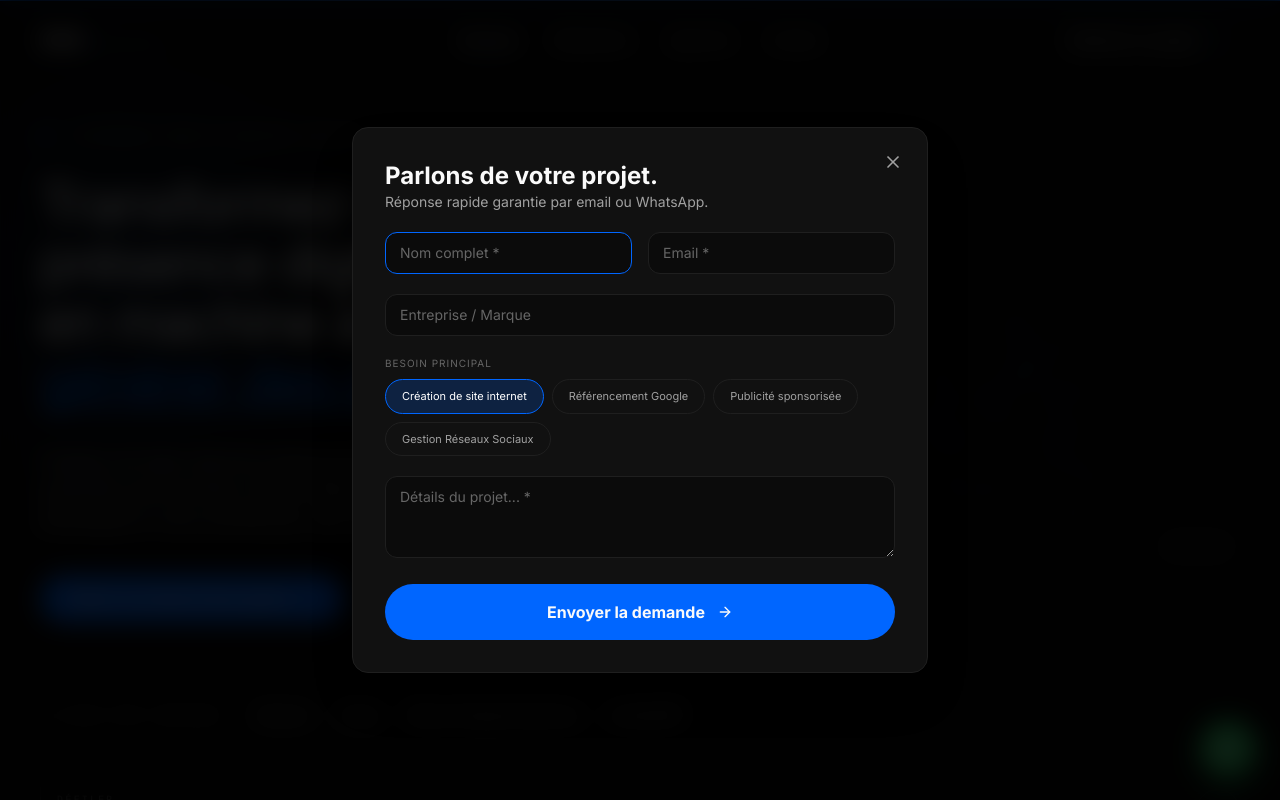
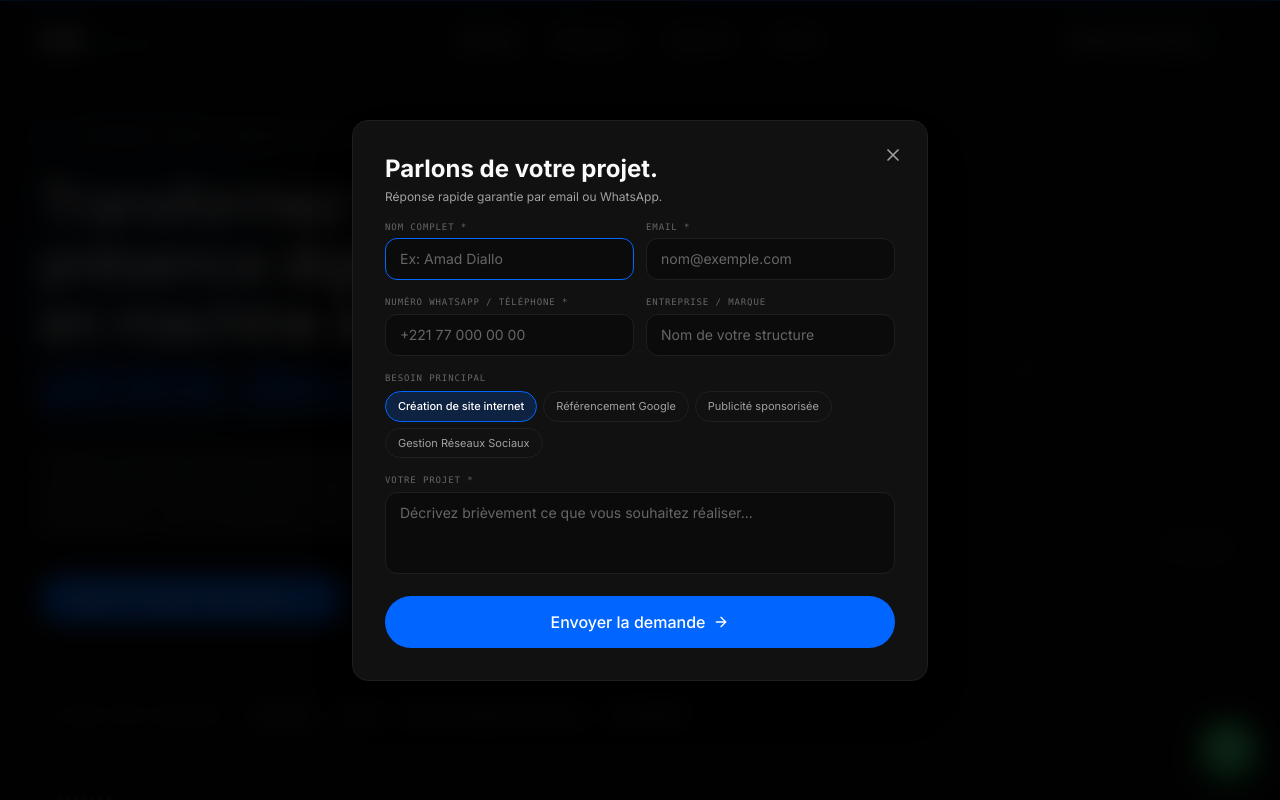
Before and after one commit to tchindagabriel59-arch/dsm-digital-portfolio, a Next.js app: page / in a window 1280 px wide. Both pictures are taken after a click on the button "Obtenir une étude & devis gratuit". Shown: the top 800 px of the page. Built offline with nearby package versions, Linux system fonts and the light colour scheme.

Commit message:
Update ContactDialog.tsx
ajoute

```diff
--- a/src/components/contact/ContactDialog.tsx
+++ b/src/components/contact/ContactDialog.tsx
@@ -15,7 +15,7 @@ const SERVICES = [
   "Gestion Réseaux Sociaux",
 ] as const;
 
-// 🔑 COLLE TA CLÉ ICI (Cherche-la dans "Form Setup" sur Web3Forms)
+// 🔑 COLLE TA CLÉ PUBLIQUE WEB3FORMS ICI
 const WEB3FORMS_KEY = "5f9ecc46-a532-4735-af2d-a4cbbe0e2062";
 
 const FIELD =
@@ -41,40 +41,51 @@ export default function ContactDialog({ open, onClose }: Props) {
 
     const name = data.get("name") as string;
     const email = data.get("email") as string;
+    const phone = data.get("phone") as string;
     const company = (data.get("company") as string) || "Non renseignée";
     const message = data.get("message") as string;
 
     try {
-      // 1. Sauvegarde BDD + Meta CAPI (Server)
+      // 1. Sauvegarde BDD PostgreSQL + Meta CAPI (Server-Side)
       fetch("/api/leads", {
         method: "POST",
         headers: { "Content-Type": "application/json" },
-        body: JSON.stringify({ name, email, company, message, service }),
-      });
+        body: JSON.stringify({
+          name,
+          email,
+          phone,
+          company,
+          message,
+          service,
+          budget: "Sur devis",
+        }),
+      }).catch((err) => console.log("Note API Server:", err));
 
-      // 2. Envoi Email via Web3Forms (Client-Side)
-      const response = await fetch("https://api.web3forms.com/submit", {
+      // 2. Envoi Email Direct Gmail via Web3Forms avec Numéro WhatsApp
+      if (WEB3FORMS_KEY && WEB3FORMS_KEY !== "5f9ecc46-a532-4735-af2d-a4cbbe0e2062") {
+        await fetch("https://api.web3forms.com/submit", {
           method: "POST",
-        headers: { "Content-Type": "application/json", "Accept": "application/json" },
+          headers: {
+            "Content-Type": "application/json",
+            Accept: "application/json",
+          },
           body: JSON.stringify({
             access_key: WEB3FORMS_KEY,
+            subject: `🔥 Nouveau prospect DSM Digital : ${name}`,
+            from_name: "DSM Digital Portfolio",
             name: name,
             email: email,
-          subject: `🔥 Nouveau prospect : ${name}`,
-          message: `Nom: ${name}\nEmail: ${email}\nEntreprise: ${company}\nService: ${service}\nMessage: ${message}`,
+            whatsapp: phone,
+            entreprise: company,
+            service_demande: service,
+            message: `Nom complet : ${name}\nEmail : ${email}\nTéléphone / WhatsApp : ${phone}\nEntreprise : ${company}\nService : ${service}\n\nProjet :\n${message}`,
           }),
         });
+      }
 
-      const result = await response.json();
-      if (result.success) {
+      form.reset();
       setStatus("done");
-        form.reset();
-      } else {
-        console.error("Erreur Web3Forms:", result);
-        setStatus("done"); // On affiche quand même "Succès" au client
-      }
-    } catch (e) {
-      console.error("Erreur envoi:", e);
+    } catch {
       setStatus("done");
     }
   }
@@ -94,9 +105,12 @@ export default function ContactDialog({ open, onClose }: Props) {
           <motion.div
             initial={{ y: 40, opacity: 0 }}
             animate={{ y: 0, opacity: 1 }}
-            className="relative z-10 w-full max-w-xl overflow-y-auto rounded-2xl border border-line bg-[#111111] p-5 sm:p-8 text-bone shadow-2xl"
+            className="relative z-10 w-full max-w-xl overflow-y-auto max-h-[90vh] rounded-2xl border border-line bg-[#111111] p-5 sm:p-8 text-bone shadow-2xl touch-pan-y"
           >
-            <button onClick={onClose} className="absolute top-4 right-4 p-2 text-ash hover:text-white">
+            <button
+              onClick={onClose}
+              className="absolute top-4 right-4 p-2 text-ash hover:text-white"
+            >
               <X className="h-5 w-5" />
             </button>
 
@@ -106,37 +120,126 @@ export default function ContactDialog({ open, onClose }: Props) {
                   <Check className="h-8 w-8 text-accent" />
                 </div>
                 <h3 className="mt-6 text-2xl font-bold">Demande envoyée !</h3>
-                <p className="mt-2 text-ash">Nous vous répondrons sous 24 heures.</p>
-                <button onClick={onClose} className="mt-8 bg-accent px-8 py-2.5 rounded-full text-sm">Retour</button>
+                <p className="mt-2 text-ash">
+                  Merci. Un expert de DSM Digital vous recontactera sous 24h par email ou WhatsApp.
+                </p>
+                <button
+                  onClick={onClose}
+                  className="mt-8 bg-accent px-8 py-2.5 rounded-full text-sm font-medium text-white"
+                >
+                  Retour au site
+                </button>
               </div>
             ) : (
-              <form onSubmit={handleSubmit} className="space-y-5">
+              <form onSubmit={handleSubmit} className="space-y-4">
                 <div>
                   <h3 className="text-2xl font-bold">Parlons de votre projet.</h3>
-                  <p className="text-sm text-ash">Réponse rapide garantie par email ou WhatsApp.</p>
+                  <p className="text-xs text-ash mt-1">
+                    Réponse rapide garantie par email ou WhatsApp.
+                  </p>
                 </div>
 
-                <div className="grid gap-4 sm:grid-cols-2">
-                  <input ref={firstFieldRef} name="name" required placeholder="Nom complet *" className={FIELD} />
-                  <input name="email" type="email" required placeholder="Email *" className={FIELD} />
+                <div className="grid gap-3 sm:grid-cols-2">
+                  <div>
+                    <label className="block text-[9px] font-mono tracking-widest text-ash-dim uppercase mb-1">
+                      Nom complet *
+                    </label>
+                    <input
+                      ref={firstFieldRef}
+                      name="name"
+                      required
+                      placeholder="Ex: Amad Diallo"
+                      className={FIELD}
+                    />
                   </div>
-                <input name="company" placeholder="Entreprise / Marque" className={FIELD} />
+                  <div>
+                    <label className="block text-[9px] font-mono tracking-widest text-ash-dim uppercase mb-1">
+                      Email *
+                    </label>
+                    <input
+                      name="email"
+                      type="email"
+                      required
+                      placeholder="nom@exemple.com"
+                      className={FIELD}
+                    />
+                  </div>
+                </div>
+
+                <div className="grid gap-3 sm:grid-cols-2">
+                  <div>
+                    <label className="block text-[9px] font-mono tracking-widest text-ash-dim uppercase mb-1">
+                      Numéro WhatsApp / Téléphone *
+                    </label>
+                    <input
+                      name="phone"
+                      type="tel"
+                      required
+                      placeholder="+221 77 000 00 00"
+                      className={FIELD}
+                    />
+                  </div>
+                  <div>
+                    <label className="block text-[9px] font-mono tracking-widest text-ash-dim uppercase mb-1">
+                      Entreprise / Marque
+                    </label>
+                    <input
+                      name="company"
+                      placeholder="Nom de votre structure"
+                      className={FIELD}
+                    />
+                  </div>
+                </div>
 
                 <div>
-                  <p className="text-[10px] text-ash-dim uppercase tracking-widest mb-2">Besoin principal</p>
-                  <div className="flex flex-wrap gap-2">
+                  <label className="block text-[9px] font-mono tracking-widest text-ash-dim uppercase mb-1.5">
+                    Besoin principal
+                  </label>
+                  <div className="flex flex-wrap gap-1.5">
                     {SERVICES.map((s) => (
-                      <button key={s} type="button" onClick={() => setService(s)} className={cn("px-4 py-2 rounded-full border text-[11px] transition-all", service === s ? "border-accent bg-accent/20 text-white" : "border-line text-ash")}>
+                      <button
+                        key={s}
+                        type="button"
+                        onClick={() => setService(s)}
+                        className={cn(
+                          "px-3 py-1.5 rounded-full border text-[11px] transition-all",
+                          service === s
+                            ? "border-accent bg-accent/20 text-white font-medium"
+                            : "border-line text-ash hover:border-line-strong"
+                        )}
+                      >
                         {s}
                       </button>
                     ))}
                   </div>
                 </div>
 
-                <textarea name="message" required rows={3} placeholder="Détails du projet... *" className={FIELD} />
+                <div>
+                  <label className="block text-[9px] font-mono tracking-widest text-ash-dim uppercase mb-1">
+                    Votre projet *
+                  </label>
+                  <textarea
+                    name="message"
+                    required
+                    rows={3}
+                    placeholder="Décrivez brièvement ce que vous souhaitez réaliser..."
+                    className={cn(FIELD, "resize-none")}
+                  />
+                </div>
 
-                <button type="submit" disabled={status === "loading"} className="w-full bg-accent py-4 rounded-full flex items-center justify-center gap-3 font-bold transition-all hover:bg-accent-soft">
-                  {status === "loading" ? <Loader2 className="animate-spin" /> : <>Envoyer la demande <ArrowRight className="h-4 w-4" /></>}
+                <button
+                  type="submit"
+                  disabled={status === "loading"}
+                  className="w-full bg-accent py-3.5 rounded-full flex items-center justify-center gap-2 font-medium text-white transition-all hover:bg-accent-soft active:scale-95 disabled:opacity-60"
+                >
+                  {status === "loading" ? (
+                    <Loader2 className="animate-spin h-5 w-5" />
+                  ) : (
+                    <>
+                      <span>Envoyer la demande</span>
+                      <ArrowRight className="h-4 w-4" />
+                    </>
+                  )}
                 </button>
               </form>
             )}
```
Lines whose indentation alone changed are shown as unchanged.
